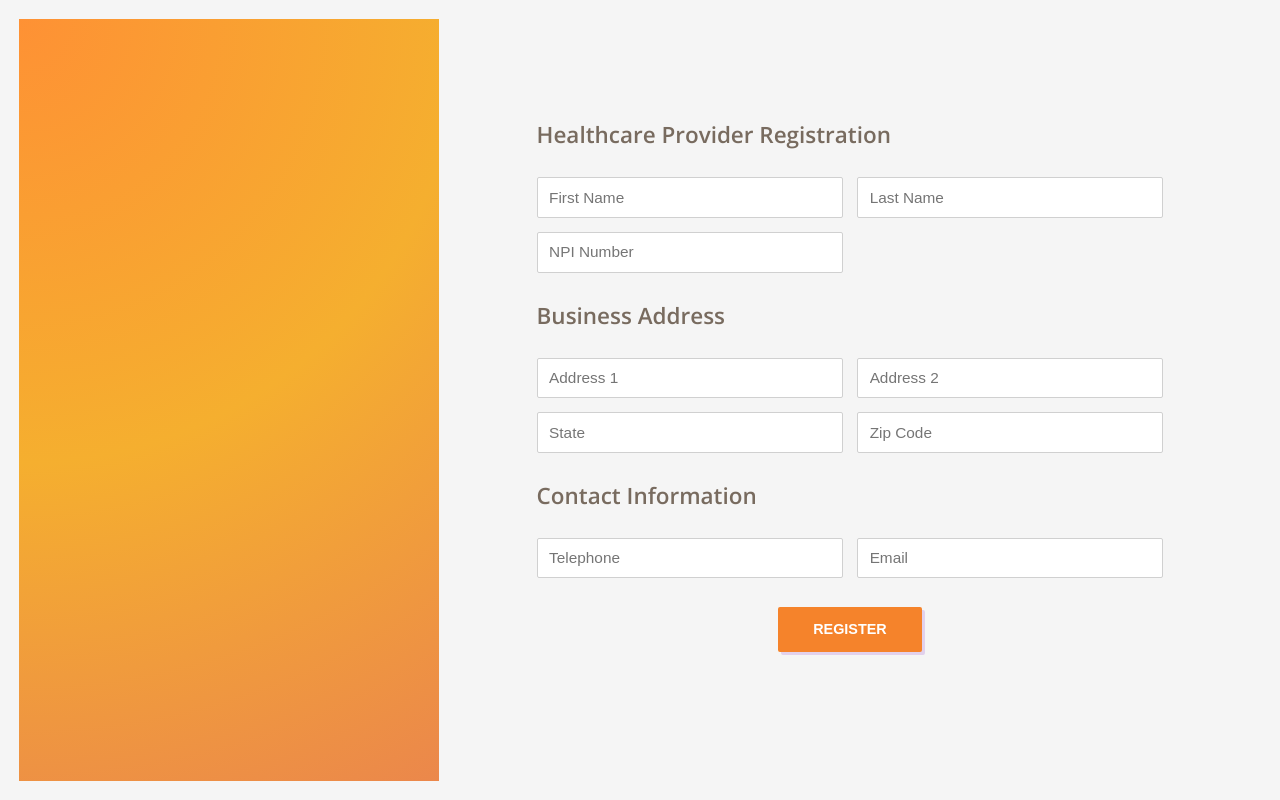
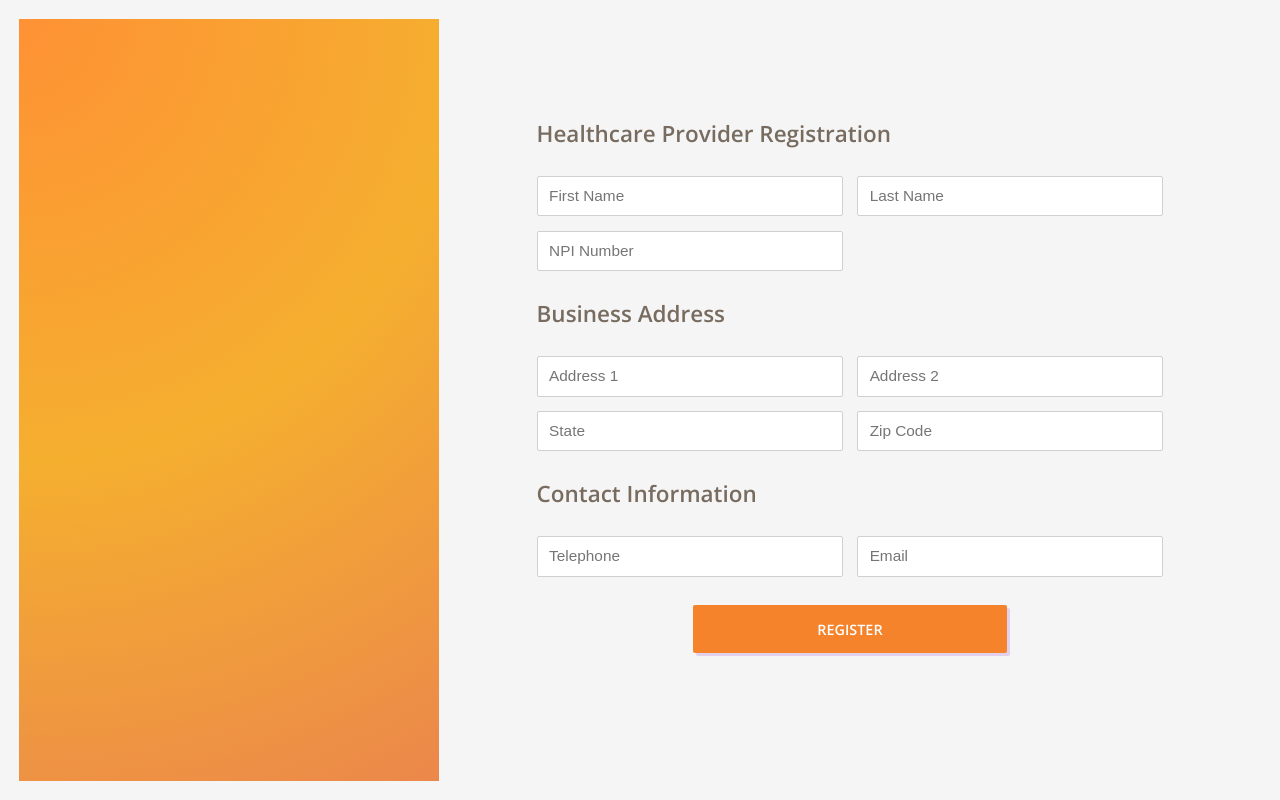
Before and after one commit to teh0xqb/availity-review, a React (Create React App) app in the folder registration-ui/: page / in a window 1280 px wide. Built offline with nearby package versions, Linux system fonts and the light colour scheme.

Commit message:
validation could be completed. well see.

```diff
--- a/registration-ui/package.json
+++ b/registration-ui/package.json
@@ -8,6 +8,7 @@
     "@testing-library/user-event": "7.1.2",
     "react": "16.13.1",
     "react-dom": "16.13.1",
+    "react-router-dom": "^5.2.0",
     "react-scripts": "3.4.1"
   },
   "scripts": {
--- a/registration-ui/src/App.js
+++ b/registration-ui/src/App.js
@@ -1,11 +1,12 @@
 import React from 'react';
-/* import logo from './logo.svg'; */
+import { BrowserRouter as Router } from "react-router-dom";
 import './App.css';
 import { Register } from './Register';
 
 function App() {
   return (
       <div className="App">
+          <Router>
               <main className="page">
                   <aside className="banner">
                   </aside>
@@ -13,6 +14,7 @@ function App() {
                       <Register />
                   </section>
               </main>
+          </Router>
       </div>
   );
 }
--- a/registration-ui/src/Register.css
+++ b/registration-ui/src/Register.css
@@ -19,12 +19,15 @@
     padding: 1.25em 0.75em;
     display: block;
 
-    border: 1px solid #d0d0d0;
+    border: 1px solid green;
     border-radius: 2px;
 
     width: 100%;
     width: -moz-available;          /* WebKit-based browsers will ignore this. */
     width: -webkit-fill-available;  /* Mozilla-based browsers will ignore this. */
+}
+.input:invalid {
+    border: 1px solid #d0d0d0;
 }
 
 .input:focus {
@@ -70,7 +73,7 @@ label {
     border: none;
     padding: 1em;
     min-width: 10em;
-    margin: 2em;
+    margin: 2em auto;
     background: #f5832b;
     color: white;
     text-transform: uppercase;
@@ -78,6 +81,9 @@ label {
     font-size: 0.75em;
     border-radius: 2px;
     box-shadow: 3px 3px #E2D1EC;
+    width: 50%;
+    text-decoration: none;
+    display: block;
 }
 .register-button:hover, .register-button:focus {
     cursor: pointer;
--- a/registration-ui/src/Register.js
+++ b/registration-ui/src/Register.js
@@ -1,5 +1,8 @@
-import React, { useState, useReducer } from 'react';
+import React, { useState } from 'react';
+import { Route, Switch, Link } from "react-router-dom";
 import './Register.css';
+import PATHS from './paths';
+import { Confirmation } from './RegistrationConfirmation';
 
 const Input = ({label, value, onChange, ...props}) => (
     <label>
@@ -28,6 +31,7 @@ export function BusinessAddress({values, handleChange}) {
                     onChange={handleChange}
                     value={values.address1}
                     name="address1"
+                    pattern="[a-zA-Z0-9]{10,}"
                     placeholder="Address 1"
                     required
                 />
@@ -43,6 +47,7 @@ export function BusinessAddress({values, handleChange}) {
                 <Input
                     onChange={handleChange}
                     value={values.state}
+                    pattern="[a-zA-Z]{2,}"
                     name="state"
                     placeholder="State"
                     required
@@ -51,6 +56,7 @@ export function BusinessAddress({values, handleChange}) {
                 <Input
                     onChange={handleChange}
                     value={values.zipCode}
+                    pattern="[0-9]{5}"
                     name="zipCode"
                     placeholder="Zip Code"
                     required
@@ -75,25 +81,42 @@ const initialValues = {
     'email': ''
 };
 
-function reducer(state, action, ...args) {
-    return {[action.name]: action.value};
+export function Register() {
+
+    const [values, setValue] = useState(initialValues);
+
+    function handleChange(event) {
+        const { target } = event;
+
+        setValue(state => ({
+            ...state,
+            [target.name]: target.value
+        }));
     }
 
-export function Register() {
+    /**
+     * TODO create validationPatterns that maps field names to validation
+     * to then set errors on the form. Out of scope for this exercise.
+     **/
+    function validate(event) {
+        const valid = true; // TODO Calculate and use setErrors
 
-    const [values, dispatch] = useReducer(reducer, initialValues);
+        /* const isValid = event.target.checkValidity(); */
+        /* event.target.reportValidity(); */
+        /* const inputEl = useRef(null); */
 
-    function handleChange(e) {
-        /* e.persist(); */
-
-        dispatch({
-            name: e.target.name,
-            value: e.target.value
-        });
+        if (!valid) {
+            event.preventDefault();
+        }
     }
 
     return (
         <div className="wrapper">
+
+            <Switch>
+                <Route
+                    path="/"
+                    exact>
 
                     <div className="fields">
 
@@ -108,6 +131,7 @@ export function Register() {
                                 onChange={handleChange}
                                 value={values.firstName}
                                 name="firstName"
+                                pattern="[a-zA-Z]{1,}"
                                 placeholder="First Name"
                                 required />
 
@@ -115,6 +139,7 @@ export function Register() {
                                 onChange={handleChange}
                                 value={values.lastName}
                                 name="lastName"
+                                pattern="[a-zA-Z]{1,}"
                                 placeholder="Last Name"
                                 required />
 
@@ -122,10 +147,10 @@ export function Register() {
                                 onChange={handleChange}
                                 value={values.npiNumber}
                                 name="npiNumber"
+                                pattern="[0-9]{10}"
                                 placeholder="NPI Number"
                                 required />
                         </div>
-
 
                         <br />
 
@@ -148,6 +173,7 @@ export function Register() {
                                 onChange={handleChange}
                                 value={values.phone}
                                 pattern="[0-9]{3}-[0-9]{3}-[0-9]{4}"
+                                validationMessage="Please enter 123-123-1234"
                                 required />
 
                             <Input
@@ -162,9 +188,24 @@ export function Register() {
 
                     </div>
 
-            <button className="register-button">
+                    <Link
+                        onClick={validate}
+                        to={`${PATHS.confirmation}`}
+                        className="register-button">
                         Register
-            </button>
+                    </Link>
+                </Route>
+
+                <Route
+                    path={`${PATHS.confirmation}`}
+                    exact
+                    render={props =>
+                        <Confirmation
+                            values={values}
+                            {...props} />
+                    } />
+
+            </Switch>
 
         </div>
     );
--- /dev/null
+++ b/registration-ui/src/RegistrationConfirmation.css
@@ -0,0 +1,8 @@
+
+.registered {
+    color: #343334;
+    height: 5em;
+    display: flex;
+    flex-direction: column;
+    justify-content: space-evenly;
+}
--- /dev/null
+++ b/registration-ui/src/RegistrationConfirmation.js
@@ -0,0 +1,10 @@
+import React from 'react';
+import { Redirect } from "react-router-dom";
+import './RegistrationConfirmation.css';
+
+export const Confirmation = ({values}) => values.email ? (
+    <div className="registered">
+        <p>You have successfully registered, {values.firstName}!</p>
+        <p>An e-mail will be sent to {values.email} to verify your account</p>
+    </div>
+) : <Redirect to={{pathname: "/"}} />;
--- /dev/null
+++ b/registration-ui/src/paths.js
@@ -0,0 +1,5 @@
+
+export default {
+    register: '/',
+    confirmation: '/confirmation'
+};
```
Also changed, not shown: 1 other file (tests, documents, lock files or other folders). Lines whose indentation alone changed are shown as unchanged.
